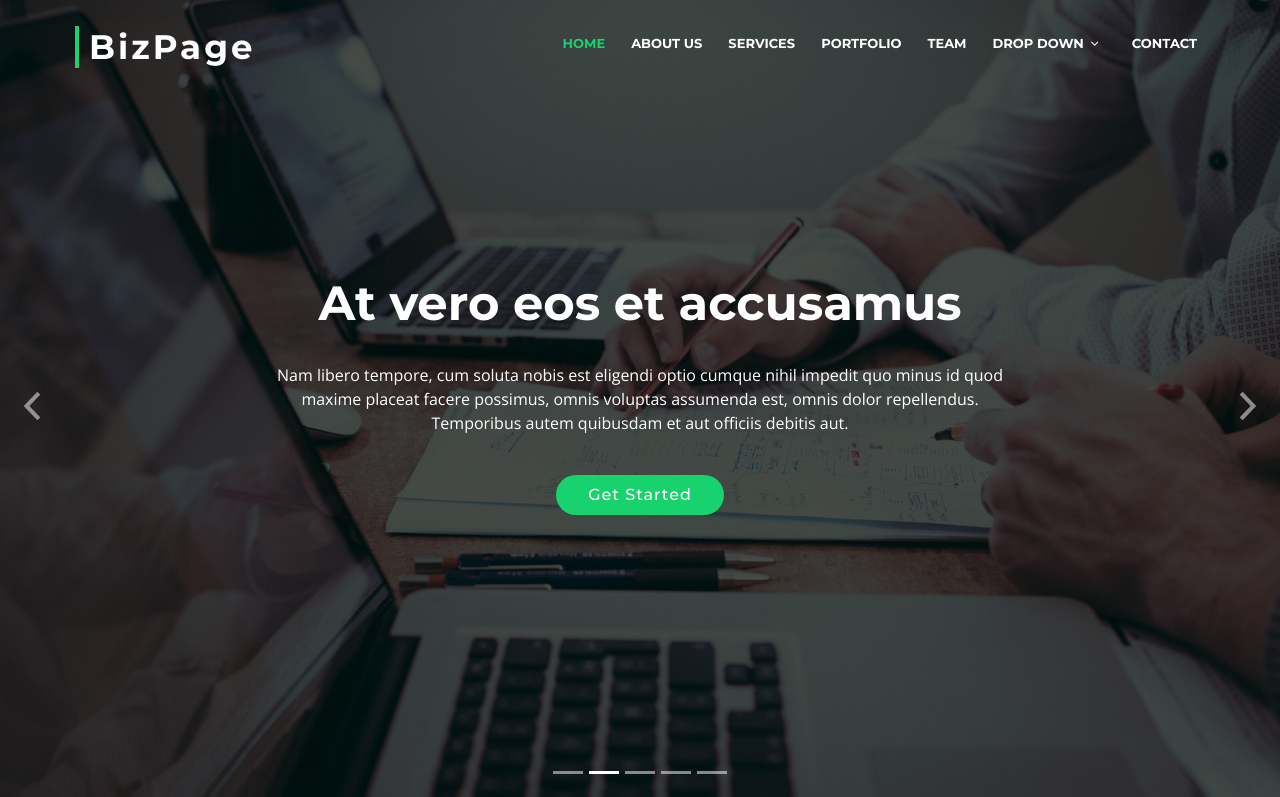
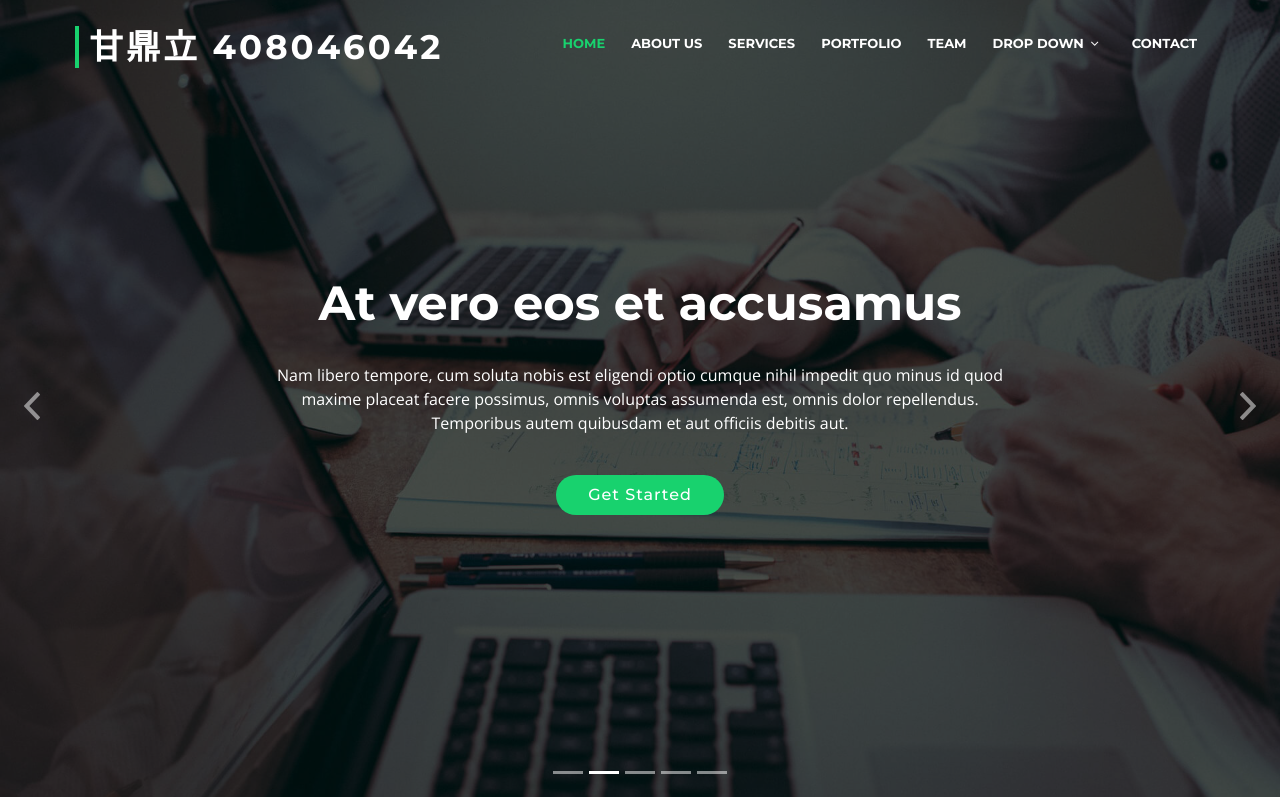
Before and after one commit to DLKAM/1081-midterm-408046042, a plain HTML site: page index.html in a window 1280 px wide. Shown: the top 797 px of the page. Drawn offline with nearby package versions, Linux system fonts and the light colour scheme; files whose address does not match are found by name.

Commit message:
Update index.html

```diff
--- a/index.html
+++ b/index.html
@@ -44,7 +44,7 @@
     <div class="container-fluid">
 
       <div id="logo" class="pull-left">
-        <h1><a href="#intro" class="scrollto">BizPage</a></h1>
+        <h1><a href="#intro" class="scrollto">甘鼎立 408046042</a></h1>
         <!-- Uncomment below if you prefer to use an image logo -->
         <!-- <a href="#intro"><img src="img/logo.png" alt="" title="" /></a>-->
       </div>
```
